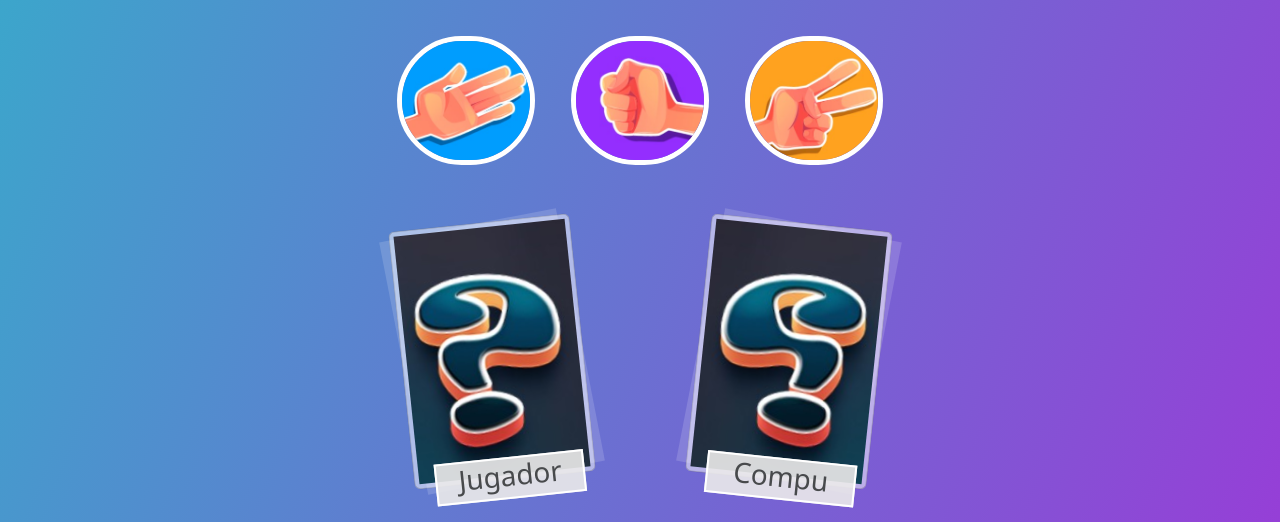
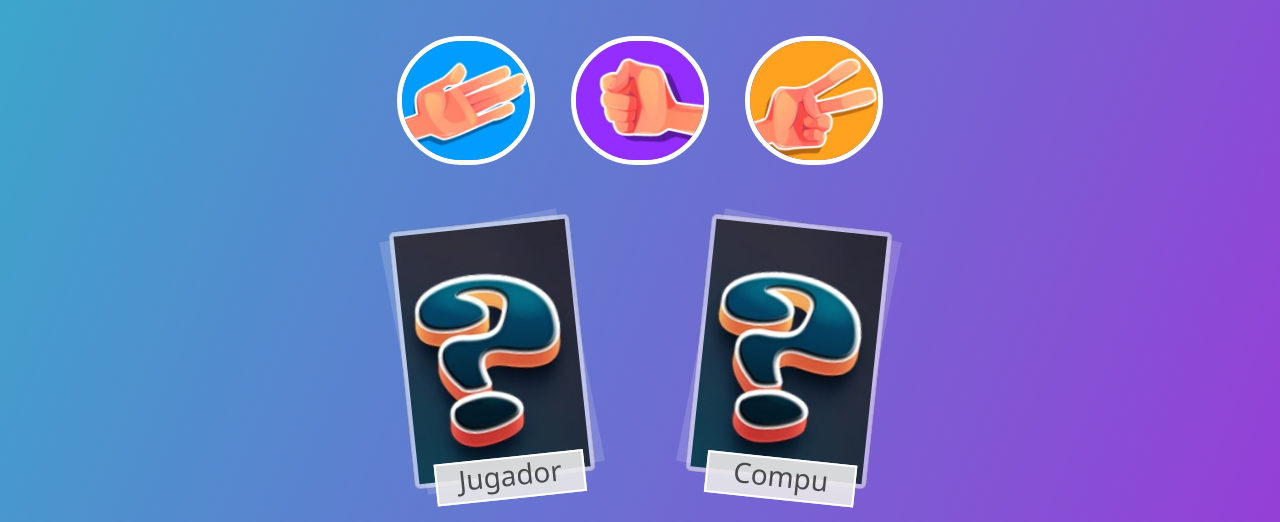
Before and after one commit to AyelenIasich/piedrapapeltijera.github.io, a plain HTML site: page index.html in a window 1280 px wide. Shown: the part 89-611 px from the top of the page. Drawn offline with nearby package versions, Linux system fonts and the light colour scheme.

Commit message:
Fix computer election

```diff
--- a/index.html
+++ b/index.html
@@ -76,7 +76,7 @@
         <div class="col-6">
           <div class="col-11 col-md-4 offset-md-1">
             <div class="card tarjeta text-center pc-card p-1">
-              <img src="assets\guessing.png" alt="" id="computerPicked" />
+              <img src="assets\guessing-compu.png" alt="" id="computerPicked" />
 
               <h3
                 class="gameText ms-2 ms-md-3 pb-1 align-text-center text-center col-10"
```
Also changed, not shown: assets/Papel.png (deleted), assets/guessing-compu.png (added), assets/piedra.png (deleted), assets/pregunta.png (deleted), assets/tijera.png (deleted).
